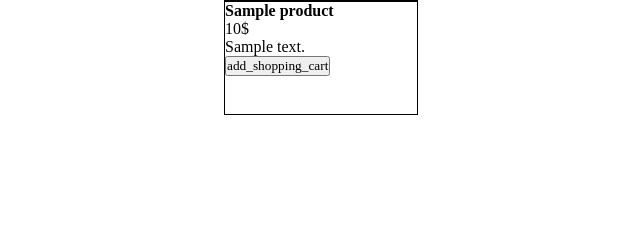
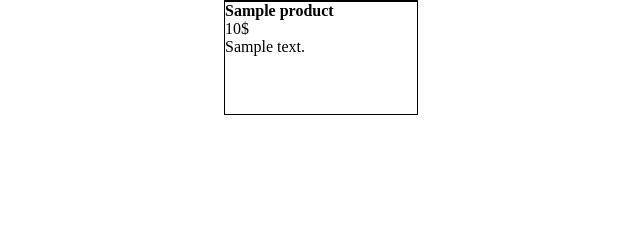
Before and after one commit to Akik4/e-commerce-PHP, a PHP site: page / in a window 1280 px wide. Shown: the part 281-521 px from the top of the page, without its empty margins (319-959 px from the left). Run offline with PHP 8.4, Linux system fonts and the light colour scheme; tables that the repository leaves empty hold one stand-in row (values such as "Sample post"); data that the repository does not hold is empty; some web fonts are replaced.

Commit message:
defucked

```diff
--- a/public/index.php
+++ b/public/index.php
@@ -22,7 +22,6 @@ include_once "./template/header.php";
                     <p><?= $row['price'] ?>$</p>
     <!--                <p>--><?php //= $row[''] ?><!--</p>-->
                     <p><?= $row['description'] ?></p>
-                    <button><span class="material-symbols-outlined">add_shopping_cart</span></button>
                 </div>
             </div>
                 <?php
```
